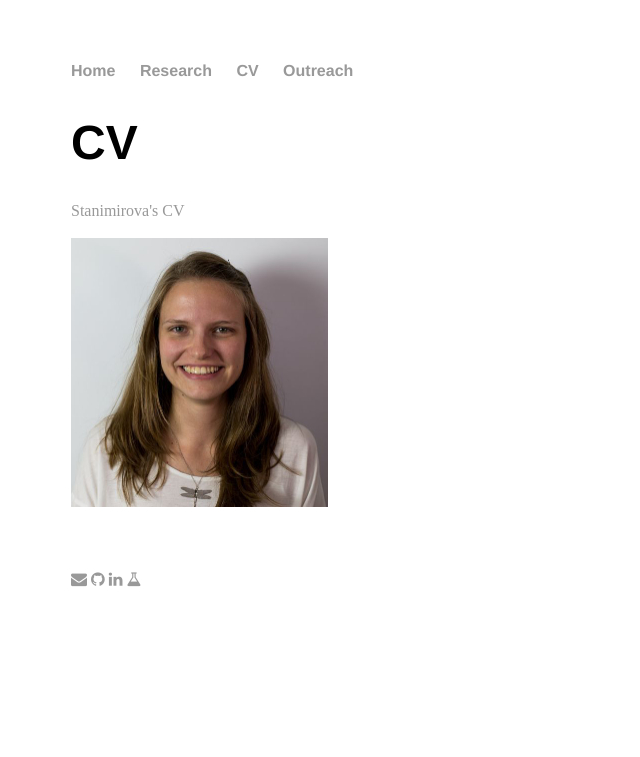
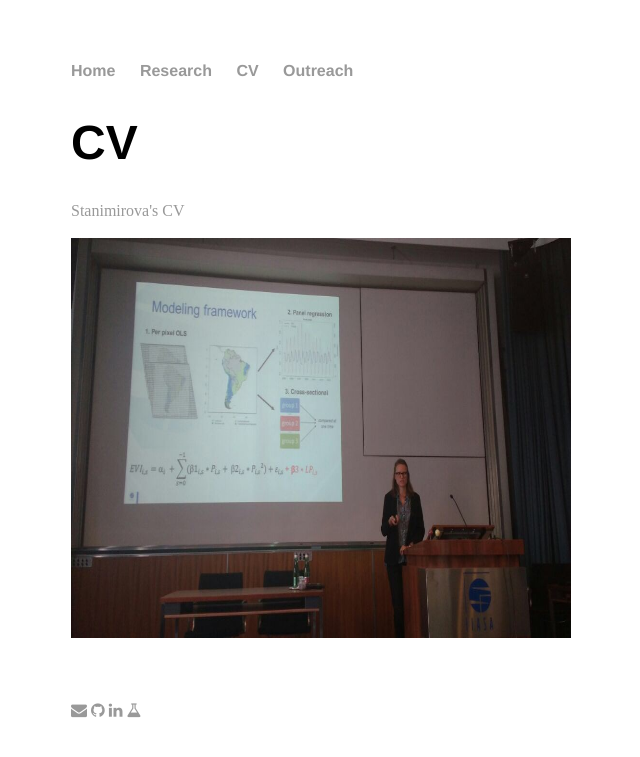
Before and after one commit to rkstan/rkstan.github.io, a Jekyll site: the page built from cv/index.html, in a window 1280 px wide. Shown: the top 757 px of the page, without its empty margins (121-761 px from the left). Built offline with Jekyll 4.4.1, drawn with Linux system fonts in a browser that asks for light colours.

Commit message:
changed pic associated with CV

```diff
--- a/cv/index.html
+++ b/cv/index.html
@@ -8,7 +8,7 @@
 
 		<a href="Stanimirova_CV_web.pdf">Stanimirova's CV</a> <br>
 		<br>
-		<img style="float: center;" src="../images/Stanimirova_linkedin_small.jpeg" height="269.5" width="256.5">
+		<img style="float: center;" src="../images/Stanimirova_final_colloquium_IIASA.JPG" height="400" width="500">
 
 
 
```
